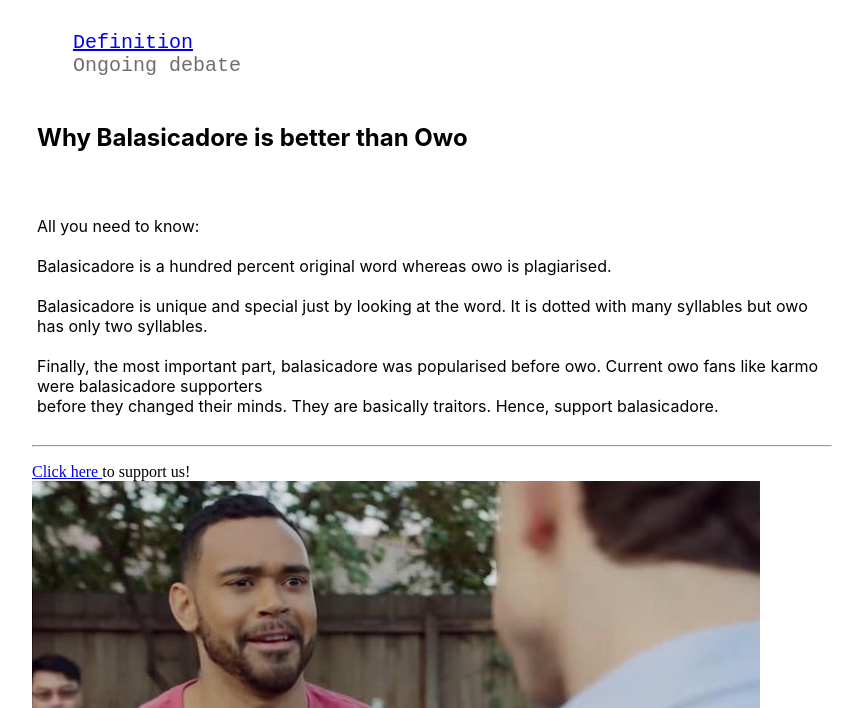
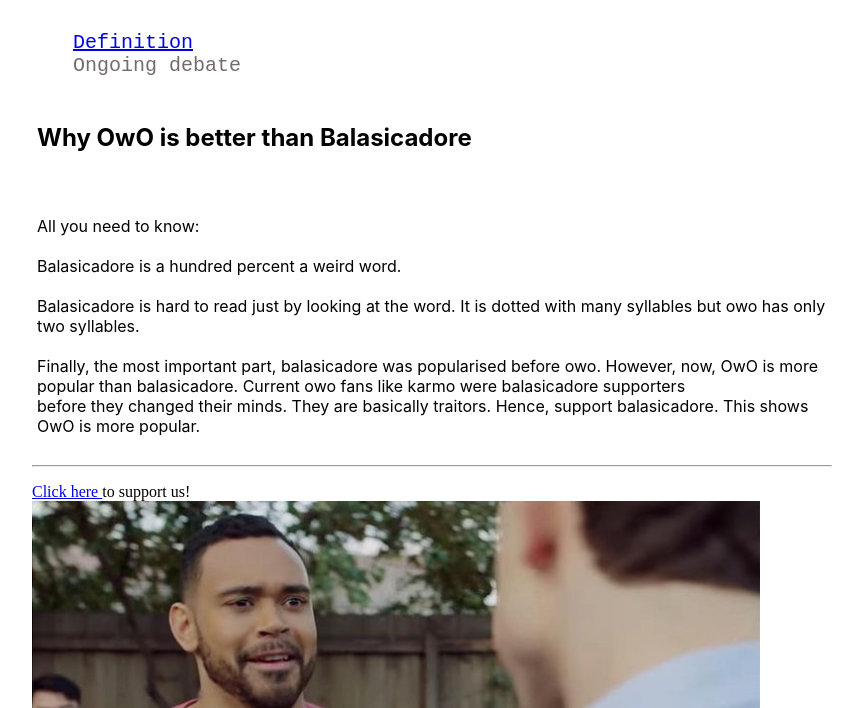
Before and after one commit to BaIasicadore/Balasicadore.github.io, a plain HTML site: page debate.html in a window 1280 px wide. Shown: the part 92-800 px from the top of the page, without its empty margins (208-1071 px from the left). Drawn offline with Linux system fonts and the light colour scheme.

Commit message:
Update debate.html

```diff
--- a/debate.html
+++ b/debate.html
@@ -20,7 +20,7 @@
 </div>
 
 <div id="subhead">
-    <h2>Why Balasicadore is better than Owo</h2>
+    <h2>Why OwO is better than Balasicadore</h2>
 </div>
 
 <br>
@@ -31,15 +31,15 @@
 
         <br>
         <br>
-        Balasicadore is a hundred percent original word whereas owo is plagiarised.
+        Balasicadore is a hundred percent a weird word.
 
         <br>
         <br>
-        Balasicadore is unique and special just by looking at the word. It is dotted with many syllables but owo has only two syllables.
+        Balasicadore is hard to read just by looking at the word. It is dotted with many syllables but owo has only two syllables.
 
         <br>
         <br>
-        Finally, the most important part, balasicadore was popularised before owo. Current owo fans like karmo were balasicadore supporters <br> before they changed their minds. They are basically traitors. Hence, support balasicadore.
+        Finally, the most important part, balasicadore was popularised before owo. However, now, OwO is more popular than balasicadore. Current owo fans like karmo were balasicadore supporters <br> before they changed their minds. They are basically traitors. Hence, support balasicadore. This shows OwO is more popular.
 
     </p>
 </div>
@@ -48,7 +48,7 @@
 
 <div id="support">
          <p>
-         <a href="https://www.instagram.com/balasicadore__xd/" target="_blank"> Click here </a> to support us!
+         <a href="https://www.instagram.com/owo.weare/" target="_blank"> Click here </a> to support us!
          <br>
 
          <img src="fight.png">
```
